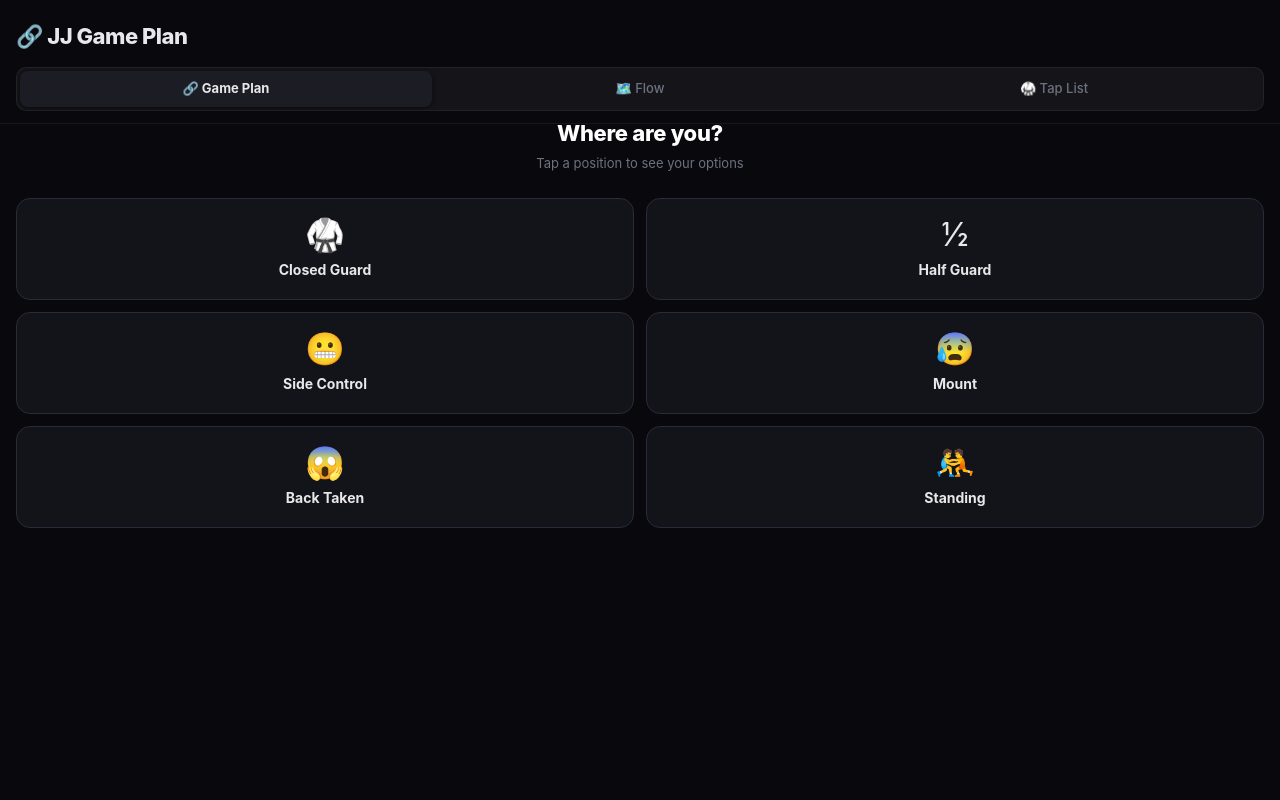
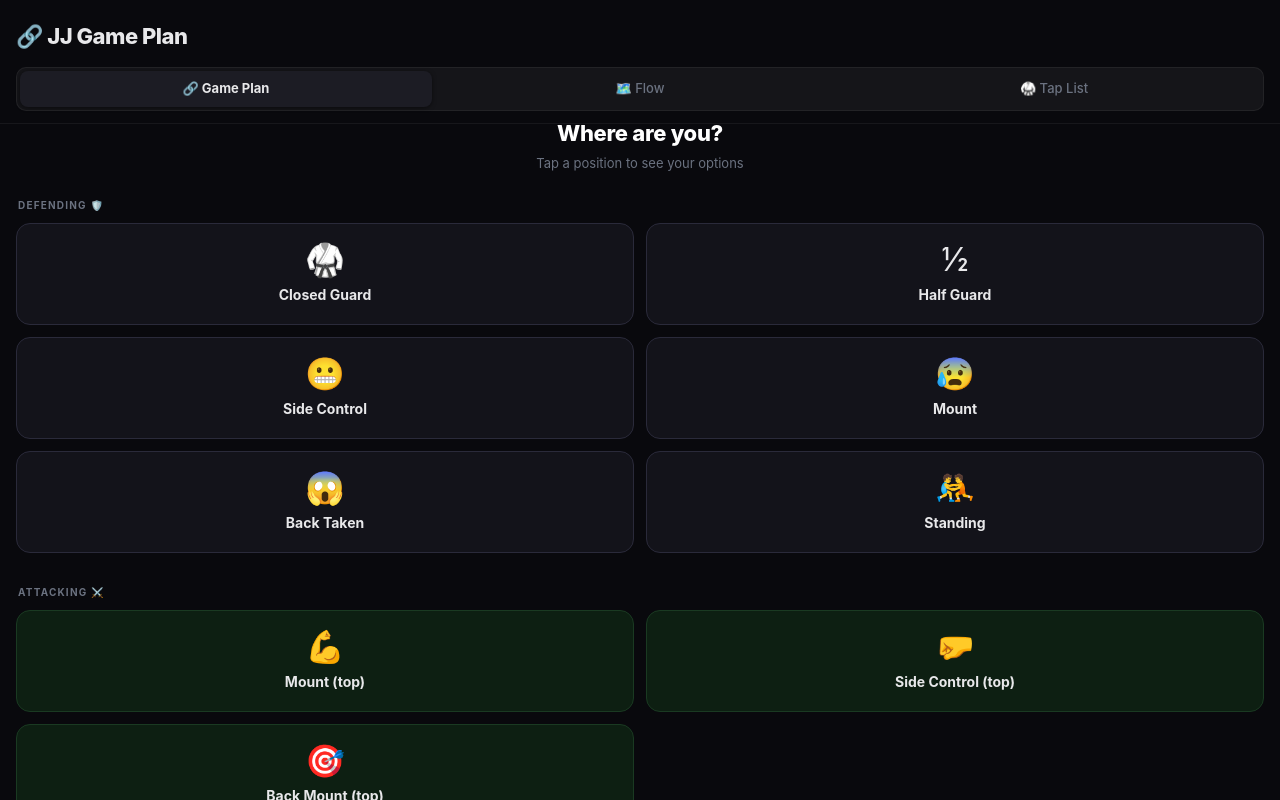
Before and after one commit to Top-Choice-Lawn-Care/tap-list, a Next.js app: page / in a window 1280 px wide. Built offline with nearby package versions, Linux system fonts and the light colour scheme.

Commit message:
Add attacking positions: Mount top, Side Control top, Back Mount top

```diff
--- a/app/components/GamePlanFlow.tsx
+++ b/app/components/GamePlanFlow.tsx
@@ -27,11 +27,14 @@ type PositionKey =
   | 'side-control'
   | 'mount'
   | 'back-taken'
-  | 'standing';
+  | 'standing'
+  | 'mount-top'
+  | 'side-control-top'
+  | 'back-mount-top';
 
 // ─── Starting Positions Array (for default grid view) ────────────────────────
 
-const STARTING_POSITIONS: { id: PositionKey; emoji: string; label: string }[] = [
+const DEFENDING_POSITIONS: { id: PositionKey; emoji: string; label: string }[] = [
   { id: 'closed-guard', emoji: '🥋', label: 'Closed Guard' },
   { id: 'half-guard',   emoji: '½',  label: 'Half Guard'   },
   { id: 'side-control', emoji: '😬', label: 'Side Control' },
@@ -39,6 +42,14 @@ const STARTING_POSITIONS: { id: PositionKey; emoji: string; label: string }[] =
   { id: 'back-taken',   emoji: '😱', label: 'Back Taken'   },
   { id: 'standing',     emoji: '🤼', label: 'Standing'     },
 ];
+
+const ATTACKING_POSITIONS: { id: PositionKey; emoji: string; label: string }[] = [
+  { id: 'mount-top',        emoji: '💪', label: 'Mount (top)'        },
+  { id: 'side-control-top', emoji: '🤛', label: 'Side Control (top)' },
+  { id: 'back-mount-top',   emoji: '🎯', label: 'Back Mount (top)'   },
+];
+
+const STARTING_POSITIONS = [...DEFENDING_POSITIONS, ...ATTACKING_POSITIONS];
 
 // ─── Custom Node Components ───────────────────────────────────────────────────
 
@@ -421,17 +432,97 @@ const SUBGRAPHS: Record<PositionKey, Subgraph> = {
       ed('e15', 'st-sc',   'st-2-darce', true),
     ],
   },
+
+  // ── MOUNT (top) ───────────────────────────────────────────────────────────────
+  'mount-top': {
+    nodes: [
+      nd('root',        'selected',     COL0, 167, { emoji: '💪', label: 'Mount (top)' }),
+      nd('mt-arm',      'submission',   COL1, 0,   { label: 'Armbar' }),
+      nd('mt-ame',      'submission',   COL1, 90,  { label: 'Americana' }),
+      nd('mt-ezek',     'submission',   COL1, 180, { label: 'Ezekiel Choke' }),
+      nd('mt-smount',   'intermediate', COL1, 270, { label: 'S-Mount' }),
+      nd('mt-backmnt',  'intermediate', COL1, 360, { label: 'Back Mount (top)' }),
+      nd('mt-2-arm',    'submission',   COL2, 270, { label: 'Armbar' }),
+      nd('mt-2-rnc',    'submission',   COL2, 360, { label: 'Rear Naked Choke' }),
+      nd('mt-2-bow',    'submission',   COL2, 450, { label: 'Bow & Arrow' }),
+    ],
+    edges: [
+      ed('e1', 'root',       'mt-arm',    true),
+      ed('e2', 'root',       'mt-ame',    true),
+      ed('e3', 'root',       'mt-ezek',   true),
+      ed('e4', 'root',       'mt-smount', false, 's-mount'),
+      ed('e5', 'root',       'mt-backmnt',false, 'take back'),
+      ed('e6', 'mt-smount',  'mt-2-arm',  true),
+      ed('e7', 'mt-backmnt', 'mt-2-rnc',  true),
+      ed('e8', 'mt-backmnt', 'mt-2-bow',  true),
+    ],
+  },
+
+  // ── SIDE CONTROL (top) ────────────────────────────────────────────────────────
+  'side-control-top': {
+    nodes: [
+      nd('root',         'selected',     COL0, 302, { emoji: '🤛', label: 'Side Control (top)' }),
+      nd('sc-ame',       'submission',   COL1, 0,   { label: 'Americana' }),
+      nd('sc-kim',       'submission',   COL1, 90,  { label: 'Kimura' }),
+      nd('sc-darce',     'submission',   COL1, 180, { label: "D'Arce Choke" }),
+      nd('sc-nsc',       'submission',   COL1, 270, { label: 'North-South Choke' }),
+      nd('sc-mount',     'intermediate', COL1, 360, { label: 'Mount (top)' }),
+      nd('sc-backmnt',   'intermediate', COL1, 450, { label: 'Back Mount (top)' }),
+      nd('sc-2-arm',     'submission',   COL2, 360, { label: 'Armbar' }),
+      nd('sc-2-ame',     'submission',   COL2, 450, { label: 'Americana' }),
+      nd('sc-2-rnc',     'submission',   COL2, 540, { label: 'Rear Naked Choke' }),
+      nd('sc-2-bow',     'submission',   COL2, 630, { label: 'Bow & Arrow' }),
+    ],
+    edges: [
+      ed('e1',  'root',       'sc-ame',    true),
+      ed('e2',  'root',       'sc-kim',    true),
+      ed('e3',  'root',       'sc-darce',  true),
+      ed('e4',  'root',       'sc-nsc',    true),
+      ed('e5',  'root',       'sc-mount',  false, 'advance'),
+      ed('e6',  'root',       'sc-backmnt',false, 'take back'),
+      ed('e7',  'sc-mount',   'sc-2-arm',  true),
+      ed('e8',  'sc-mount',   'sc-2-ame',  true),
+      ed('e9',  'sc-backmnt', 'sc-2-rnc',  true),
+      ed('e10', 'sc-backmnt', 'sc-2-bow',  true),
+    ],
+  },
+
+  // ── BACK MOUNT (top) ──────────────────────────────────────────────────────────
+  'back-mount-top': {
+    nodes: [
+      nd('root',        'selected',     COL0, 212, { emoji: '🎯', label: 'Back Mount (top)' }),
+      nd('bm-rnc',      'submission',   COL1, 0,   { label: 'Rear Naked Choke' }),
+      nd('bm-bow',      'submission',   COL1, 90,  { label: 'Bow & Arrow' }),
+      nd('bm-arm',      'submission',   COL1, 180, { label: 'Armbar' }),
+      nd('bm-collar',   'submission',   COL1, 270, { label: 'Collar Choke' }),
+      nd('bm-mount',    'intermediate', COL1, 360, { label: 'Mount (top)' }),
+      nd('bm-2-arm',    'submission',   COL2, 360, { label: 'Armbar' }),
+      nd('bm-2-ame',    'submission',   COL2, 450, { label: 'Americana' }),
+    ],
+    edges: [
+      ed('e1', 'root',     'bm-rnc',   true),
+      ed('e2', 'root',     'bm-bow',   true),
+      ed('e3', 'root',     'bm-arm',   true),
+      ed('e4', 'root',     'bm-collar',true),
+      ed('e5', 'root',     'bm-mount', false, 'they escape'),
+      ed('e6', 'bm-mount', 'bm-2-arm', true),
+      ed('e7', 'bm-mount', 'bm-2-ame', true),
+    ],
+  },
 };
 
 // ─── Position labels for header ───────────────────────────────────────────────
 
 const POSITION_LABEL: Record<PositionKey, { emoji: string; label: string }> = {
-  'closed-guard': { emoji: '🥋', label: 'Closed Guard' },
-  'half-guard':   { emoji: '½', label: 'Half Guard'   },
-  'side-control': { emoji: '😬', label: 'Side Control' },
-  'mount':        { emoji: '😰', label: 'Mount'        },
-  'back-taken':   { emoji: '😱', label: 'Back Taken'   },
-  'standing':     { emoji: '🤼', label: 'Standing'     },
+  'closed-guard':     { emoji: '🥋', label: 'Closed Guard'        },
+  'half-guard':       { emoji: '½',  label: 'Half Guard'          },
+  'side-control':     { emoji: '😬', label: 'Side Control'        },
+  'mount':            { emoji: '😰', label: 'Mount'               },
+  'back-taken':       { emoji: '😱', label: 'Back Taken'          },
+  'standing':         { emoji: '🤼', label: 'Standing'            },
+  'mount-top':        { emoji: '💪', label: 'Mount (top)'         },
+  'side-control-top': { emoji: '🤛', label: 'Side Control (top)'  },
+  'back-mount-top':   { emoji: '🎯', label: 'Back Mount (top)'    },
 };
 
 // ─── Default View: Plain CSS Grid ────────────────────────────────────────────
@@ -457,17 +548,29 @@ function DefaultView({ onSelect }: { onSelect: (pos: PositionKey) => void }) {
         </div>
       </div>
 
-      {/* 2-column grid of position cards */}
+      {/* DEFENDING section */}
+      <div style={{ marginBottom: '4px' }}>
+        <div
+          style={{
+            fontSize: '10px',
+            fontWeight: 700,
+            letterSpacing: '0.12em',
+            textTransform: 'uppercase' as const,
+            color: '#6b7280',
+            marginBottom: '10px',
+            paddingLeft: '2px',
+          }}
+        >
+          Defending 🛡️
+        </div>
         <div
           style={{
             display: 'grid',
             gridTemplateColumns: '1fr 1fr',
             gap: '12px',
-          flex: 1,
-          alignContent: 'start',
           }}
         >
-        {STARTING_POSITIONS.map((pos) => (
+          {DEFENDING_POSITIONS.map((pos) => (
             <button
               key={pos.id}
               onClick={() => onSelect(pos.id)}
@@ -501,6 +604,69 @@ function DefaultView({ onSelect }: { onSelect: (pos: PositionKey) => void }) {
               </span>
             </button>
           ))}
+        </div>
+      </div>
+
+      {/* Divider */}
+      <div style={{ height: '1px', backgroundColor: '#1e1e2e', margin: '16px 0 12px' }} />
+
+      {/* ATTACKING section */}
+      <div>
+        <div
+          style={{
+            fontSize: '10px',
+            fontWeight: 700,
+            letterSpacing: '0.12em',
+            textTransform: 'uppercase' as const,
+            color: '#6b7280',
+            marginBottom: '10px',
+            paddingLeft: '2px',
+          }}
+        >
+          Attacking ⚔️
+        </div>
+        <div
+          style={{
+            display: 'grid',
+            gridTemplateColumns: '1fr 1fr',
+            gap: '12px',
+          }}
+        >
+          {ATTACKING_POSITIONS.map((pos) => (
+            <button
+              key={pos.id}
+              onClick={() => onSelect(pos.id)}
+              style={{
+                backgroundColor: '#0d1f12',
+                border: '1.5px solid #1a3a22',
+                borderRadius: '14px',
+                padding: '20px 16px',
+                cursor: 'pointer',
+                display: 'flex',
+                flexDirection: 'column',
+                alignItems: 'center',
+                gap: '10px',
+                fontFamily: 'inherit',
+                transition: 'all 0.15s ease',
+                WebkitTapHighlightColor: 'transparent',
+                minHeight: '100px',
+              }}
+            >
+              <span style={{ fontSize: '32px', lineHeight: 1 }}>{pos.emoji}</span>
+              <span
+                style={{
+                  fontSize: '14px',
+                  fontWeight: 700,
+                  color: '#e8e8ea',
+                  textAlign: 'center',
+                  lineHeight: 1.3,
+                }}
+              >
+                {pos.label}
+              </span>
+            </button>
+          ))}
+        </div>
       </div>
     </div>
   );
```
Lines whose indentation alone changed are shown as unchanged.
